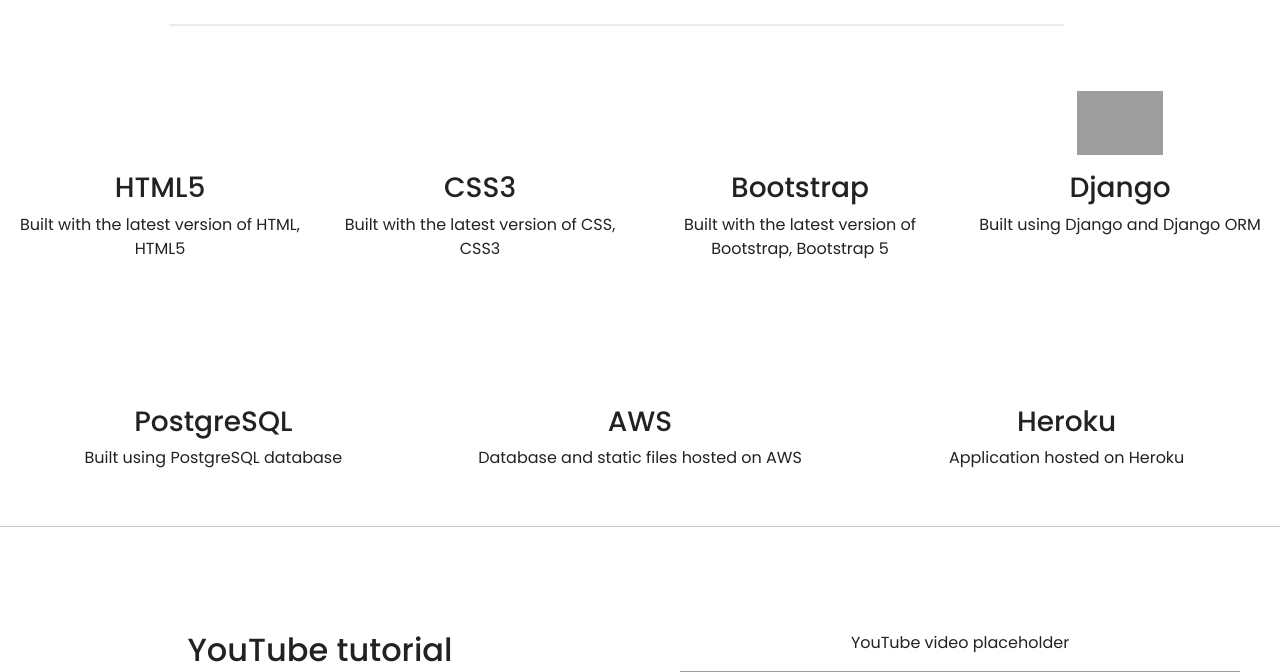
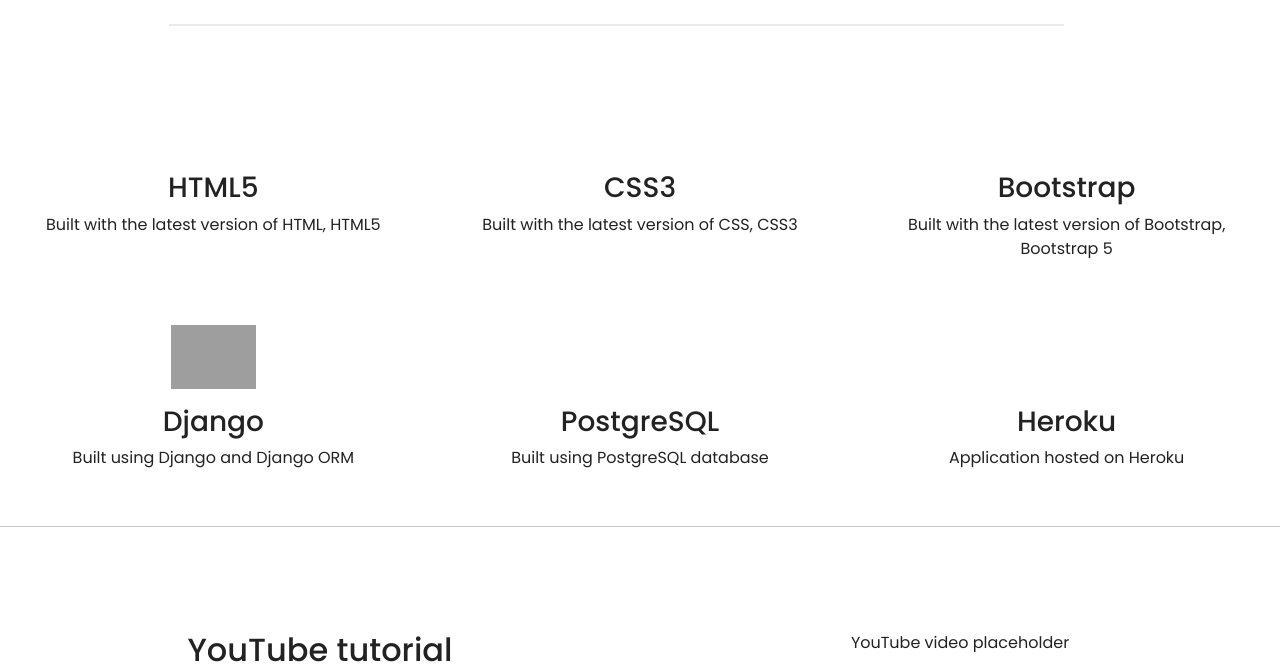
Before and after one commit to jonguz6/BookMoth, a Django app: page / in a window 1280 px wide. Shown: the part 844-1516 px from the top of the page. Run offline with Django 3.2, Linux system fonts and the light colour scheme; some libraries are stand-ins or nearby versions; some web fonts are replaced; grey boxes are pictures that could not be loaded.

Commit message:
change(LP): change technologies in about page

```diff
--- a/library/templates/main_template.html
+++ b/library/templates/main_template.html
@@ -140,38 +140,33 @@
     <!-- Three Column Section -->
     <div class="container-fluid padding">
         <div class="row text-center padding">
-            <div class="col-xs-12 col-sm-6 col-md-4 col-lg-3">
+            <div class="col-xs-12 col-sm-6 col-md-4">
                 <i class="icon-html5"></i>
                 <h3>HTML5</h3>
                 <p>Built with the latest version of HTML, HTML5</p>
             </div>
-            <div class="col-xs-12 col-sm-6 col-md-4 col-lg-3">
+            <div class="col-xs-12 col-sm-6 col-md-4">
                 <i class="icon-css3"></i>
                 <h3>CSS3</h3>
                 <p>Built with the latest version of CSS, CSS3</p>
             </div>
-            <div class="col-xs-12 col-sm-6 col-md-4 col-lg-3">
+            <div class="col-xs-12 col-sm-6 col-md-4">
                 <i class="icon-bootstrap"></i>
                 <h3>Bootstrap</h3>
                 <p>Built with the latest version of Bootstrap, Bootstrap 5</p>
             </div>
-            <div class="col-xs-12 col-sm-6 col-lg-3">
+            <div class="col-xs-12 col-sm-6 col-md-4">
                 <img class="icon-django svg-inline--fa"
                      src="https://www.vectorlogo.zone/logos/djangoproject/djangoproject-ar21.svg"></span>
                 <h3>Django</h3>
                 <p>Built using Django and Django ORM</p>
             </div>
-            <div class="col-xs-12 col-sm-6 col-lg-4">
+            <div class="col-xs-12 col-sm-6 col-md-4">
                 <i class="icon-postgres"></i>
                 <h3>PostgreSQL</h3>
                 <p>Built using PostgreSQL database</p>
             </div>
-            <div class="col-xs-12 col-sm-6 col-lg-4">
-                <i class="icon-aws"></i>
-                <h3>AWS</h3>
-                <p>Database and static files hosted on AWS</p>
-            </div>
-            <div class="col-sm-12 col-md-6 col-lg-4">
+            <div class="col-xs-12 col-sm-6 col-md-4">
                 <i class="icon-heroku"></i>
                 <h3>Heroku</h3>
                 <p>Application hosted on Heroku</p>
```
